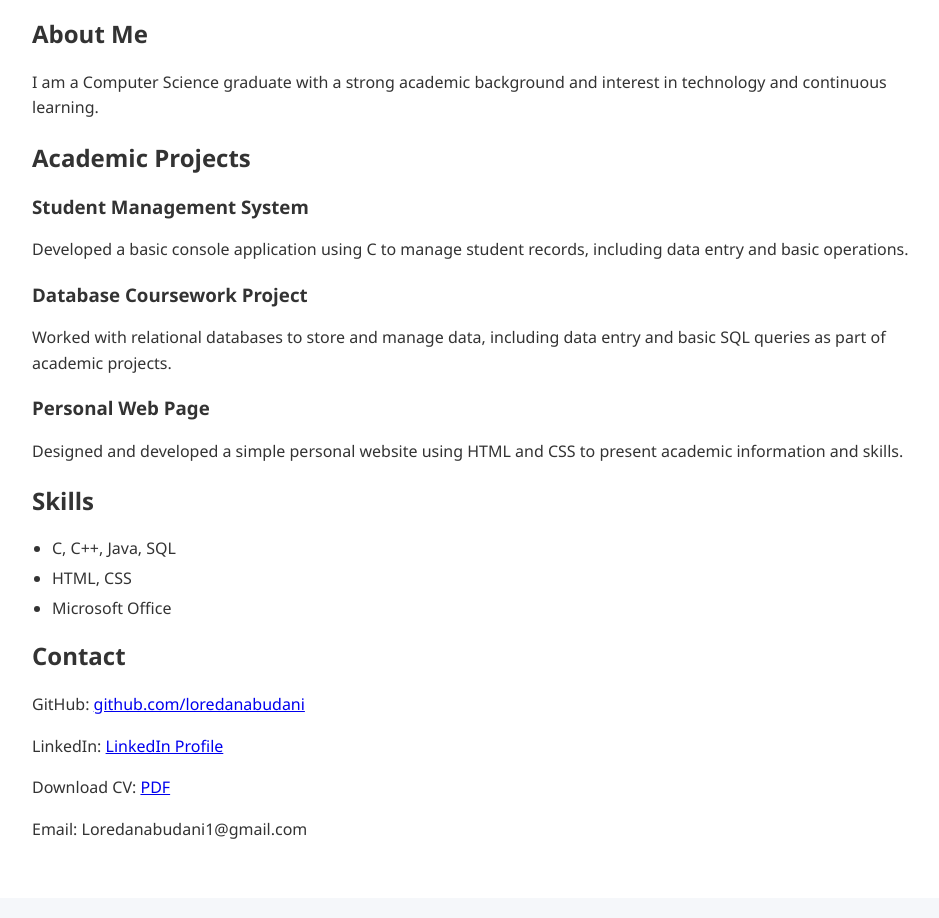
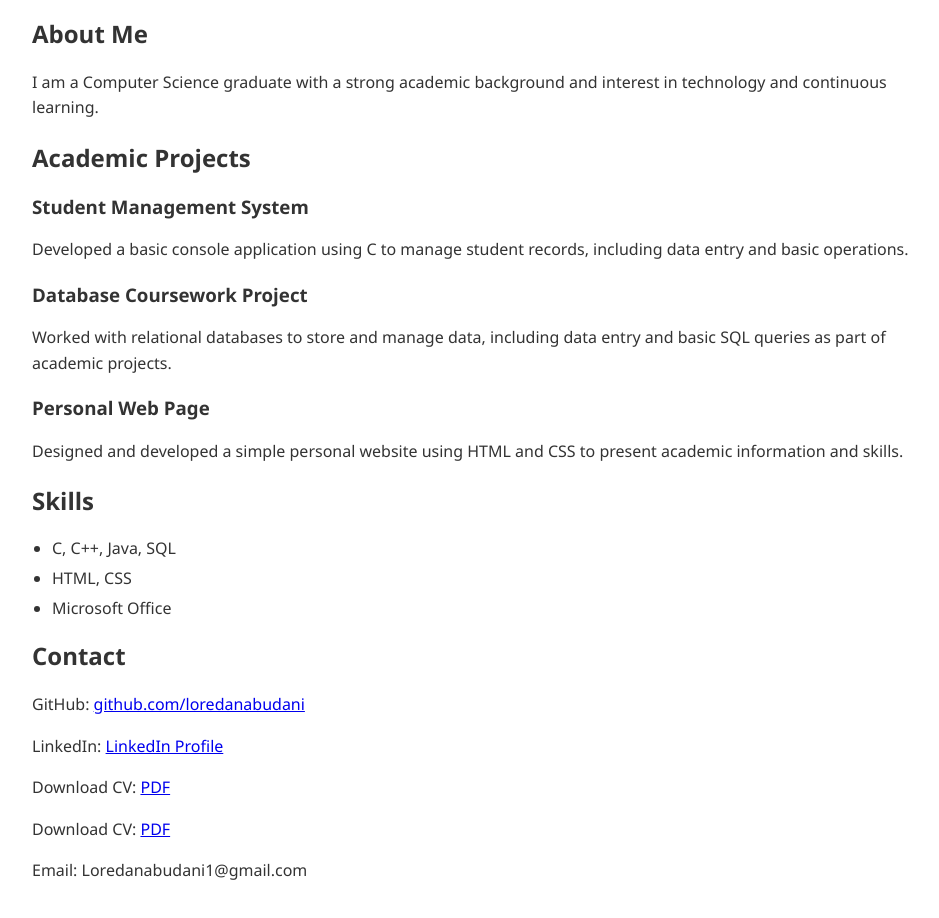
Before and after one commit to loredanabudani/loredanabudani.github.io, a plain HTML site: page index.html in a window 1280 px wide. Shown: the part 158-1076 px from the top of the page, without its empty margins (158-1097 px from the left). Drawn offline with Linux system fonts and the light colour scheme.

Commit message:
Update index.html

```diff
--- a/index.html
+++ b/index.html
@@ -54,6 +54,8 @@ academic information and skills.
         <p>GitHub: <a href="https://github.com/loredanabudani">github.com/loredanabudani</a></p>
         <p>LinkedIn: <a href="LINKU_YT">LinkedIn Profile</a></p>
         <p>Download CV: <a href="CV-Loredana-Budani.pdf">PDF</a></p>
+        <p>Download CV: <a href="CV-Loredana-Budani.pdf" target="_blank">PDF</a></p>
+
 
     <p>Email: Loredanabudani1@gmail.com</p>
  </div>
```
